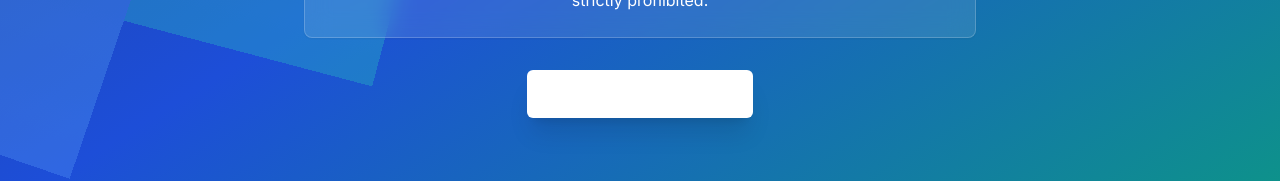
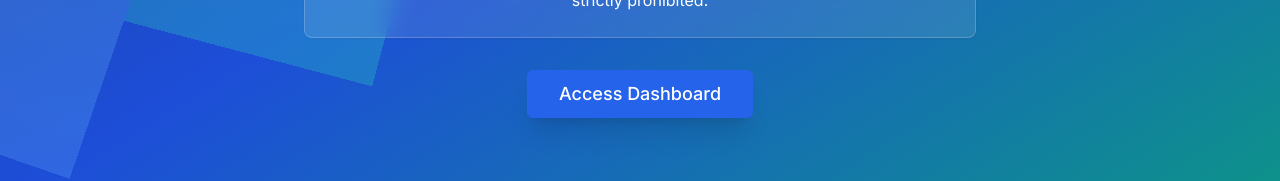
Before and after one commit to ResQAnalytics/ellis-associates-dashbaord, a Next.js app: page / in a window 1280 px wide. Shown: the part 588-769 px from the top of the page. Built offline with nearby package versions, Linux system fonts and the light colour scheme.

Commit message:
Update page.tsx

```diff
--- a/app/page.tsx
+++ b/app/page.tsx
@@ -17,7 +17,8 @@ const Button = React.forwardRef<
   const variants = {
     default: 'bg-blue-900 text-white hover:bg-blue-800',
     secondary: 'bg-white text-blue-900 hover:bg-gray-100',
-    ghost: 'hover:bg-gray-100'
+    ghost: 'hover:bg-gray-100',
+    primary: 'bg-blue-600 text-white hover:bg-blue-500'
   }
   const sizes = {
     default: 'h-10 px-4 py-2 text-sm',
@@ -102,7 +103,7 @@ export default function EllisAssociatesDashboard() {
   const MAX_ATTEMPTS = 5
 
   // PowerBI Dashboard URL - Replace with your actual PowerBI public link
-  const POWERBI_URL = 'https://app.powerbi.com/view?r=eyJrIjoiNTFhZTNmZGEtOWJkZi00YzkxLWI2NTUtYTFmMmMxYzdjMDk5IiwidCI6ImI4MDM2M2IxLWE1NzAtNDAwMi05YzI4LTg2YzUxY2EwOTEzOCIsImMiOjZ9'
+  const POWERBI_URL = 'https://app.powerbi.com/view?r=YOUR_POWERBI_REPORT_ID'
 
   const handleContinue = () => {
     setCurrentView('auth')
@@ -219,8 +220,9 @@ export default function EllisAssociatesDashboard() {
               >
                 <Button
                   onClick={handleContinue}
+                  variant="primary"
                   size="lg"
-                  className="bg-white text-blue-900 hover:bg-blue-50 px-8 py-6 rounded-full shadow-xl transition-all duration-300 hover:scale-105"
+                  className="px-8 py-6 rounded-full shadow-xl transition-all duration-300 hover:scale-105"
                 >
                   Access Dashboard
                 </Button>
```
